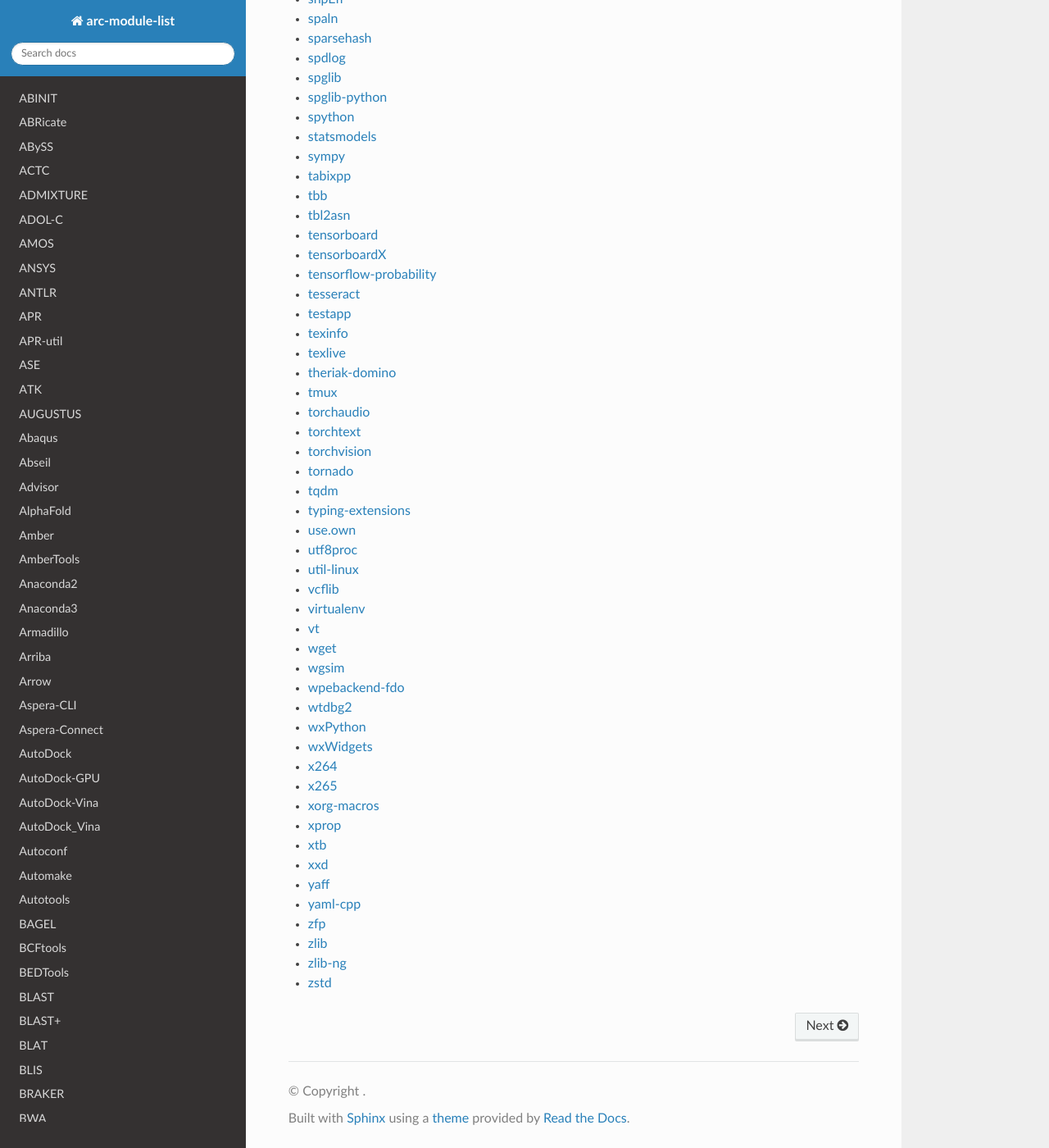
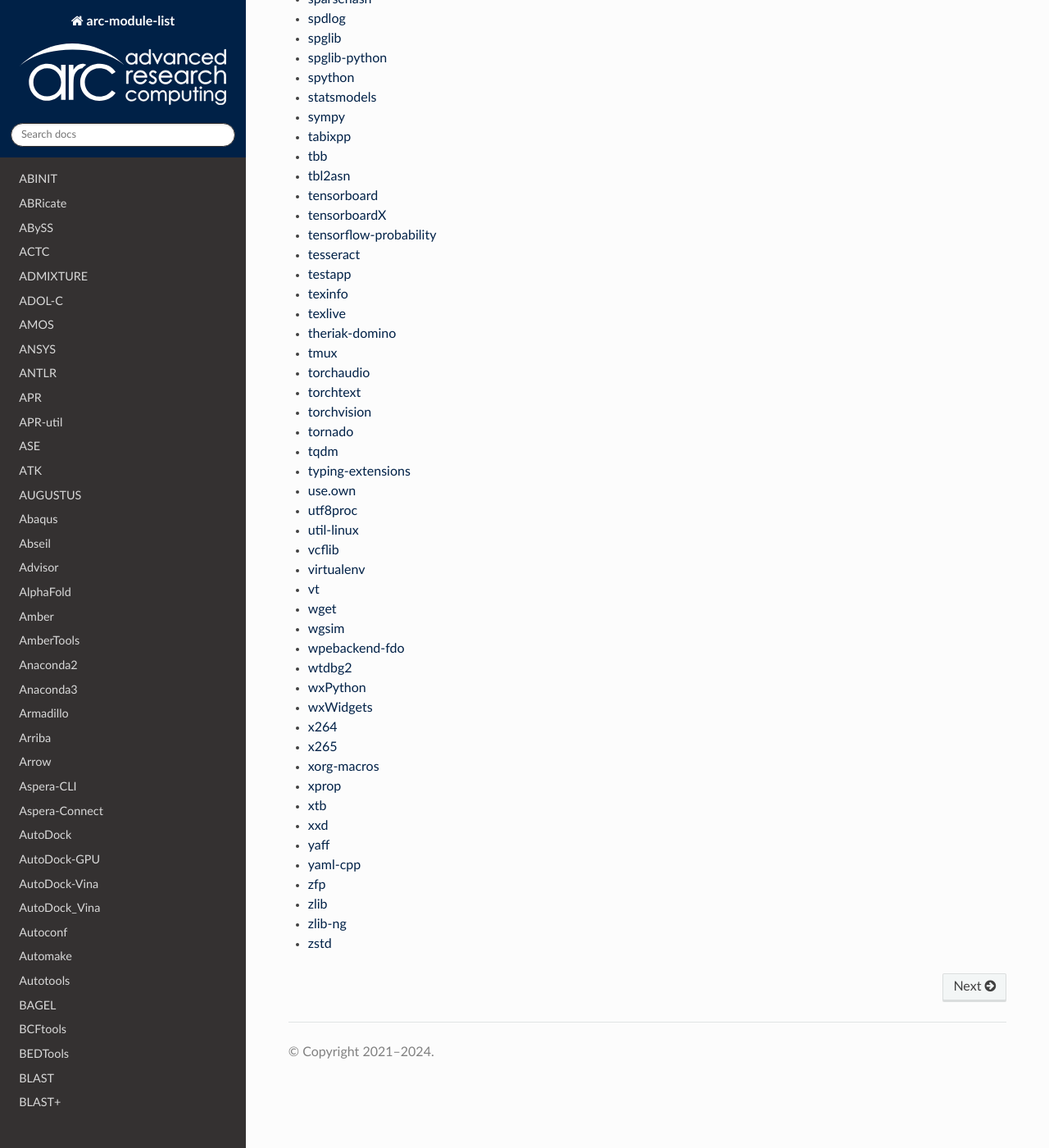
Before and after one commit to oxford-arc/arc-module-list, a Sphinx documentation site: the page built from docs/source/index.rst, in a window 1280 px wide and 1400 px high, scrolled down 22261 px. Shown: the whole window at 82% size. Built offline with Sphinx 7.4.7 and the Read the Docs theme 3.1.0, drawn with Linux system fonts in a browser that asks for light colours.

Commit message:
update design to add logo and colour scheme
Signed-off-by: Gregory J. L. Tourte <greg.tourte@gmail.com>

```diff
--- /dev/null
+++ b/docs/source/_static/css/arc_theme.css
@@ -0,0 +1,23 @@
+.wy-nav-content {
+    max-width: 1200px !important;
+}
+
+.wy-side-nav-search, .wy-nav-top {
+    background-color: #002147;
+}
+
+.rst-content a {
+    color: #002147;
+}
+
+img.logo {
+    max-width: 80%;
+}
+
+.wy-side-nav-search>a, .wy-side-nav-search .wy-dropdown>a {
+    color: #fff;
+}
+
+.wy-side-nav-search input[type=text]{
+    border-color: #343131;
+}
--- a/docs/source/conf.py
+++ b/docs/source/conf.py
@@ -3,11 +3,11 @@
 # -- Project information
 
 project = 'arc-module-list'
-
+copyright = u'2021–2024'
 author = 'The ARC Team'
 
-release = '0.1'
-version = '0.1.0'
+release = '2024'
+version = '2024.05.20'
 
 # -- General configuration
 
@@ -41,5 +41,19 @@
 html_theme = 'sphinx_rtd_theme'
 html_favicon = 'favicon.ico'
 
+# -- ARC Customisations
+
+html_logo = 'images/arc_logo-wide-white.svg'
+
+# -- Add ARC theme overrides...
+# This will be found in source/_static (as defined above)
+html_static_path = ['_static']
+html_css_files = [
+    'css/arc_theme.css',
+]
+
+#html_show_copyright = False
+html_show_sphinx = False
+
 # -- Options for EPUB output
 epub_show_urls = 'footnote'
```
Also changed, not shown: pyproject.toml (deleted, +0 -8 lines), docs/source/images/arc_icon.svg (renamed from docs/source/arc_icon.svg), docs/source/images/arc_logo-wide-white.svg (added), docs/source/images/favicon16.png (renamed from docs/source/favicon16.png), docs/source/images/favicon160.png (renamed from docs/source/favicon160.png), docs/source/images/favicon32.png (renamed from docs/source/favicon32.png), docs/source/images/favicon96.png (renamed from docs/source/favicon96.png).
